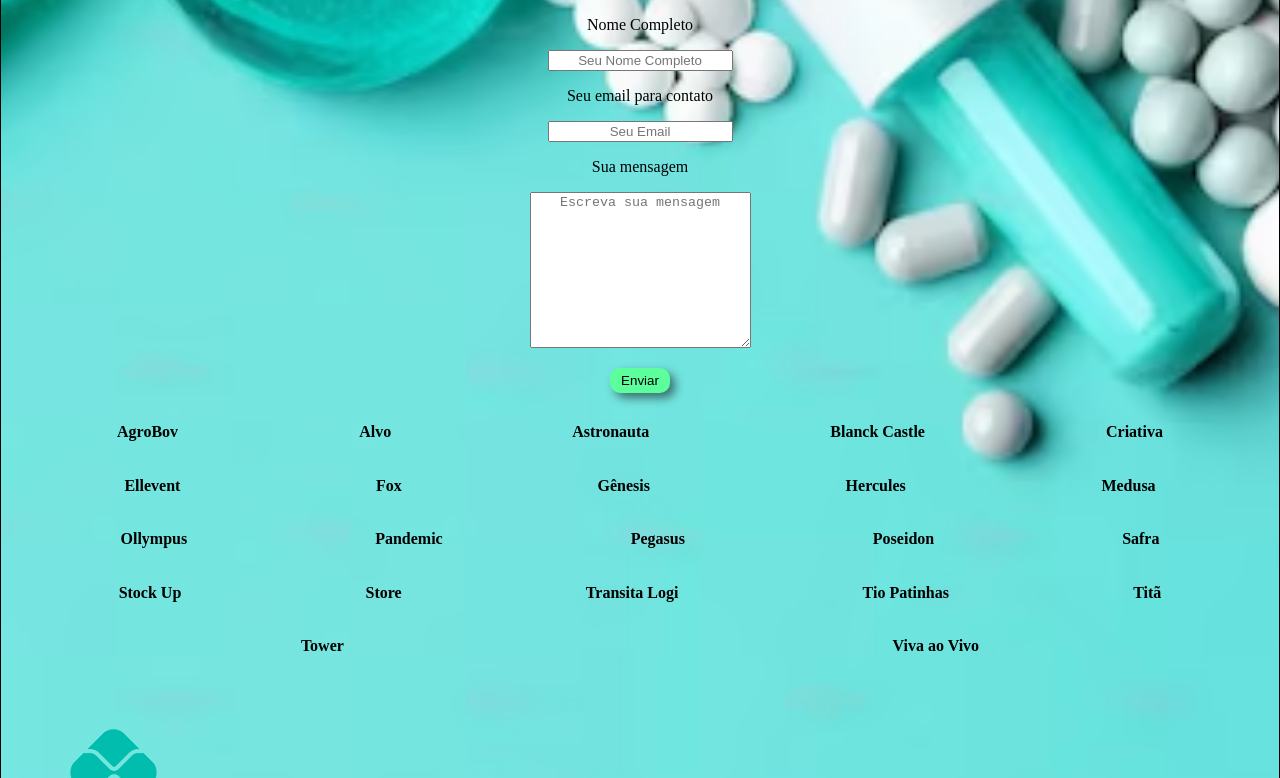
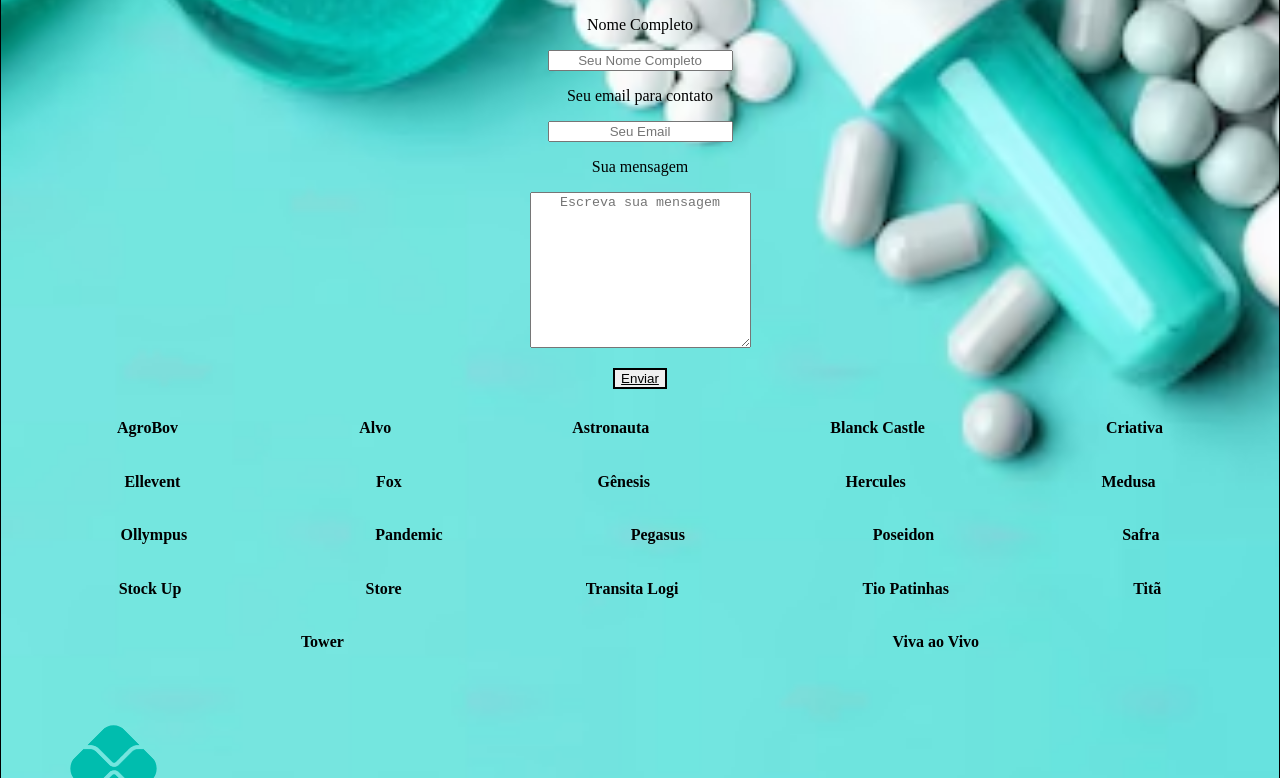
Before and after one commit to InfinityCooperative/Health, a plain HTML site: page index.html in a window 1280 px wide. In both pictures the pointer is over the input "Enviar". Shown: the part 512-1290 px from the top of the page. Drawn offline with Linux system fonts and the light colour scheme.

Commit message:
Update index.css

```diff
--- a/index.css
+++ b/index.css
@@ -49,15 +49,17 @@ body{
     border-color: #000;
     height: auto;
 }
-.botaoenv:hover{
-    background-color: rgb(92, 255, 155);
-    color: black;
-    width: 60px;
-    height: 25px;
-    border: none;
-    box-shadow: 5px 5px 10px rgba(0, 0, 0, 0.5);
-    padding: 5px;
+.form{
+    display: inline-grid;
+    padding: 30px 60px;
+    margin: 50px;
+    border-width: 0.5px;
+    border-style: solid;
     border-radius: 10px;
+}
+.botaoenv:hover {
+    text-decoration: underline;
+    border-style: solid;
 }
 .imagem{
     height: 40px;
```
